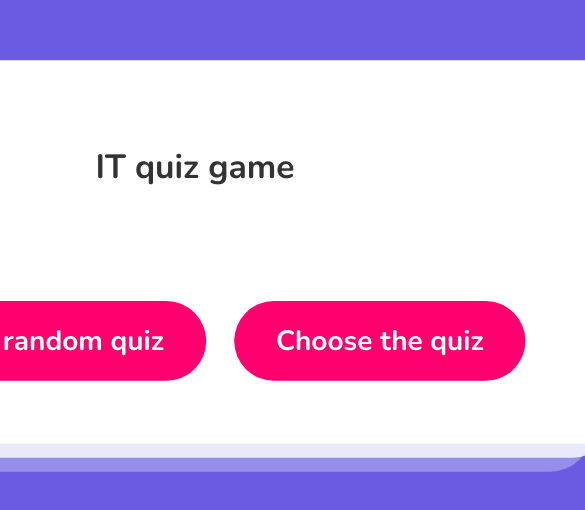
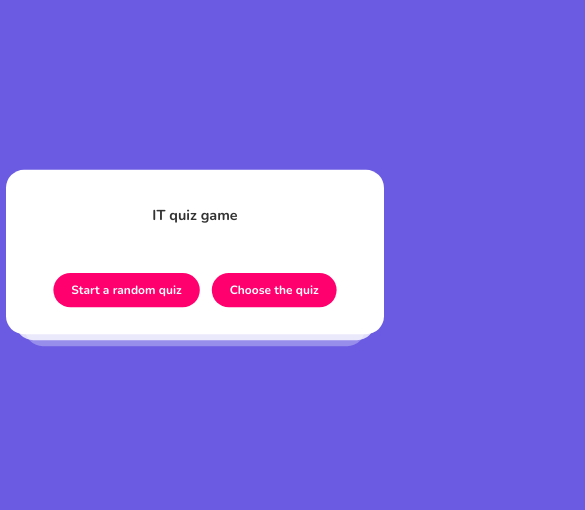
Before and after one commit to vlad239u4910/Quiz-IT, a React (Create React App) app: page / in a window 390 px wide. Shown: the part 170-680 px from the top of the page, 585 px wide, since content can reach past the window. Built offline with nearby package versions, Linux system fonts and the light colour scheme.

Commit message:
full adaptive

```diff
--- a/public/index.html
+++ b/public/index.html
@@ -3,7 +3,7 @@
   <head>
     <meta charset="utf-8" />
     <link rel="icon" href="%PUBLIC_URL%/favicon.ico" />
-    <meta name="viewport" content="width=1280" />
+    <meta name="viewport" content="width=device-width, initial-scale=1" />
     <meta name="theme-color" content="#000000" />
     <meta
       name="description"
--- a/src/index.scss
+++ b/src/index.scss
@@ -176,7 +176,35 @@ body {
 
 @media (max-width: 600px) {
   .App {
-    transform: scale(1.4);
+    transform: scale(0.9);
     transform-origin: center;
   }
 }
+
+@media (max-width: 500px) {
+  .App {
+    transform: scale(0.80);
+    transform-origin: center;
+  }
+}
+
+@media (max-width: 450px) {
+  .App {
+    transform: scale(0.70);
+    transform-origin: center;
+  }
+}
+
+@media (max-width: 400px) {
+  .App {
+    transform: scale(0.60);
+    transform-origin: center;
+  }
+}
+
+@media (max-width: 340px) {
+  .App {
+    transform: scale(0.50);
+    transform-origin: center;
+  }
+}
```
